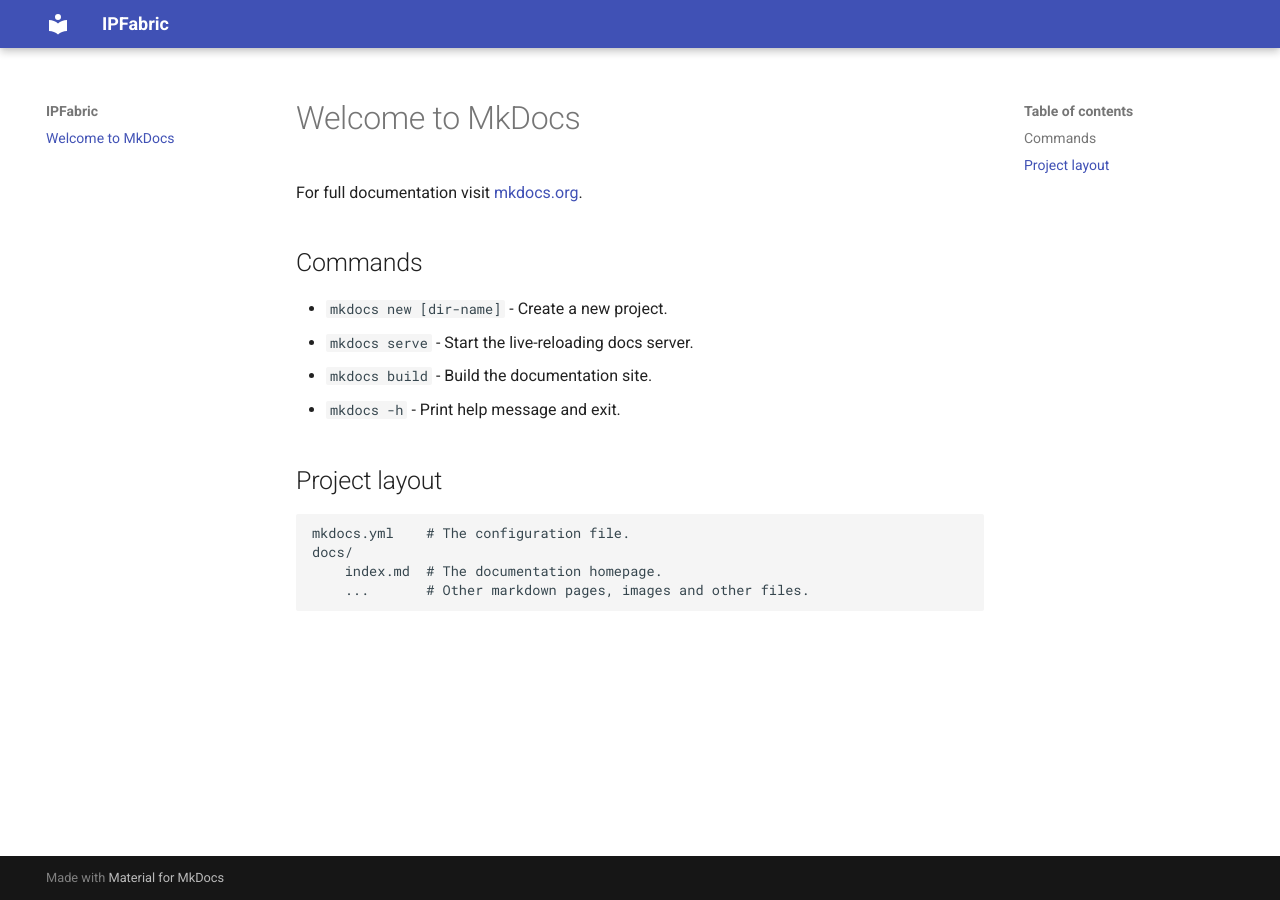
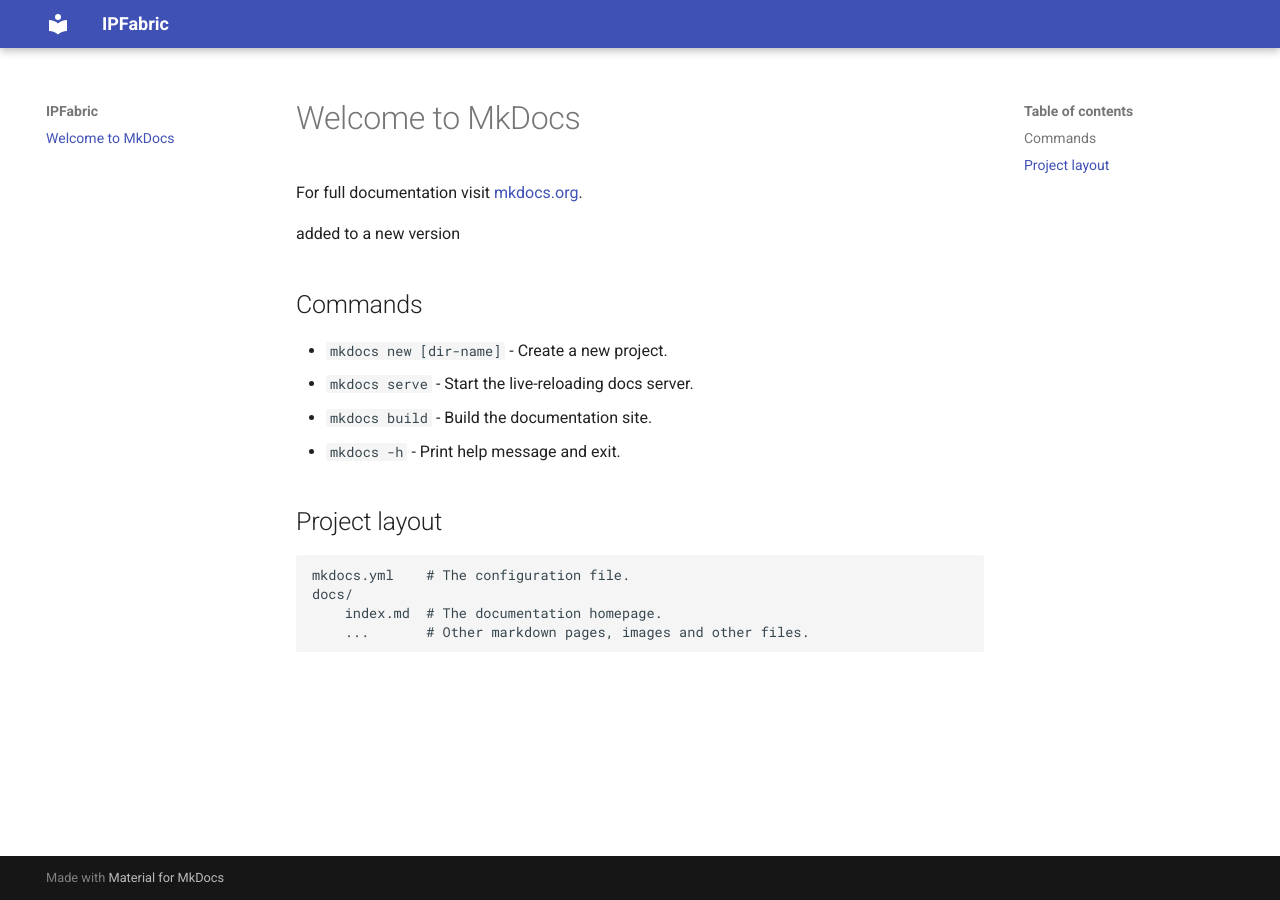
Before and after one commit to bobek/ipf_docs, an MkDocs documentation site: the page built from docs/index.md, in a window 1280 px wide. Built offline with MkDocs 1.6.1 and Material for MkDocs 9.7.7, drawn with Linux system fonts in a browser that asks for light colours; the version menu is left out.

Commit message:
Added garbage to a new version

```diff
--- a/docs/index.md
+++ b/docs/index.md
@@ -1,6 +1,8 @@
 # Welcome to MkDocs
 
 For full documentation visit [mkdocs.org](https://www.mkdocs.org).
+
+added to a new version
 
 ## Commands
 
```
